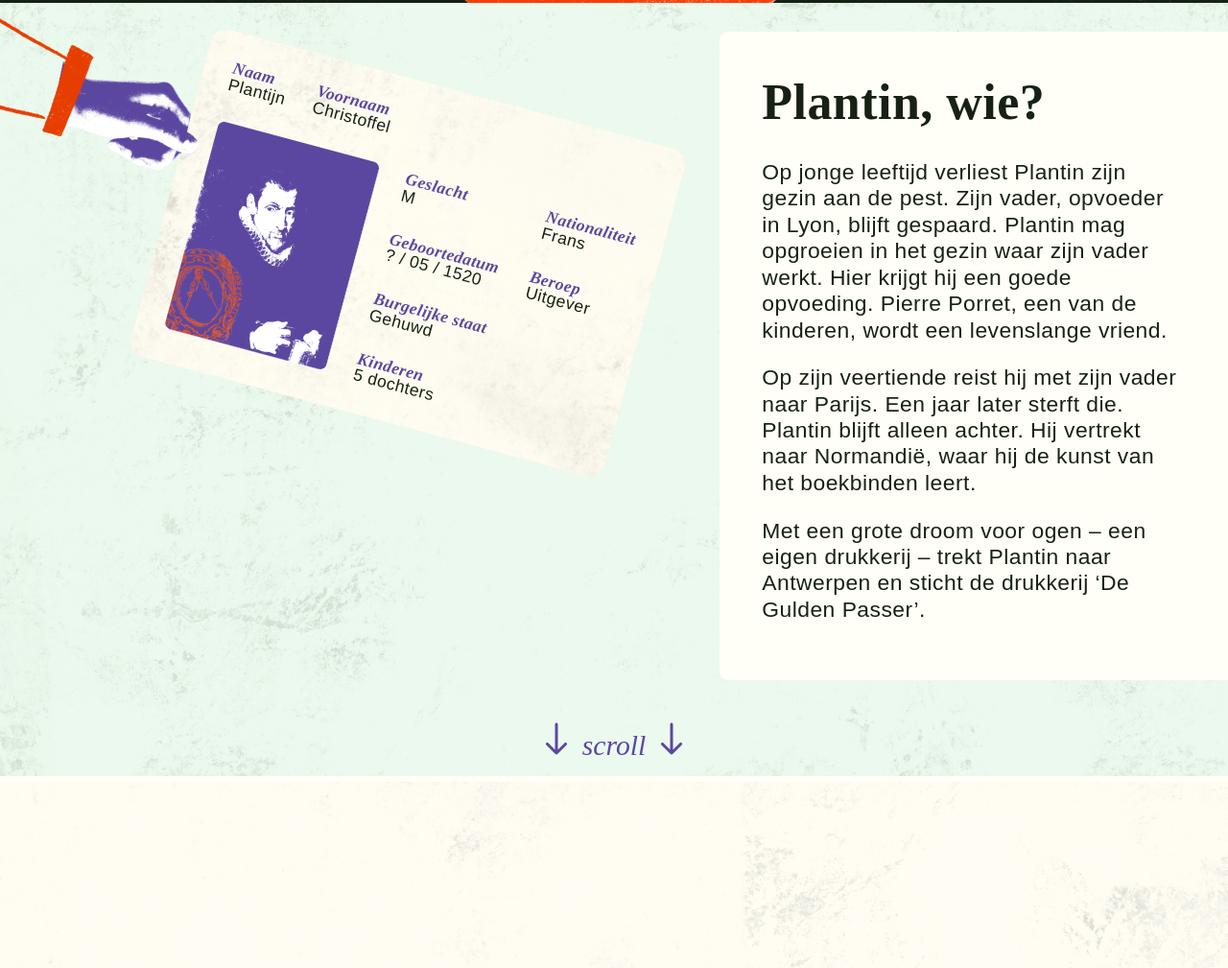
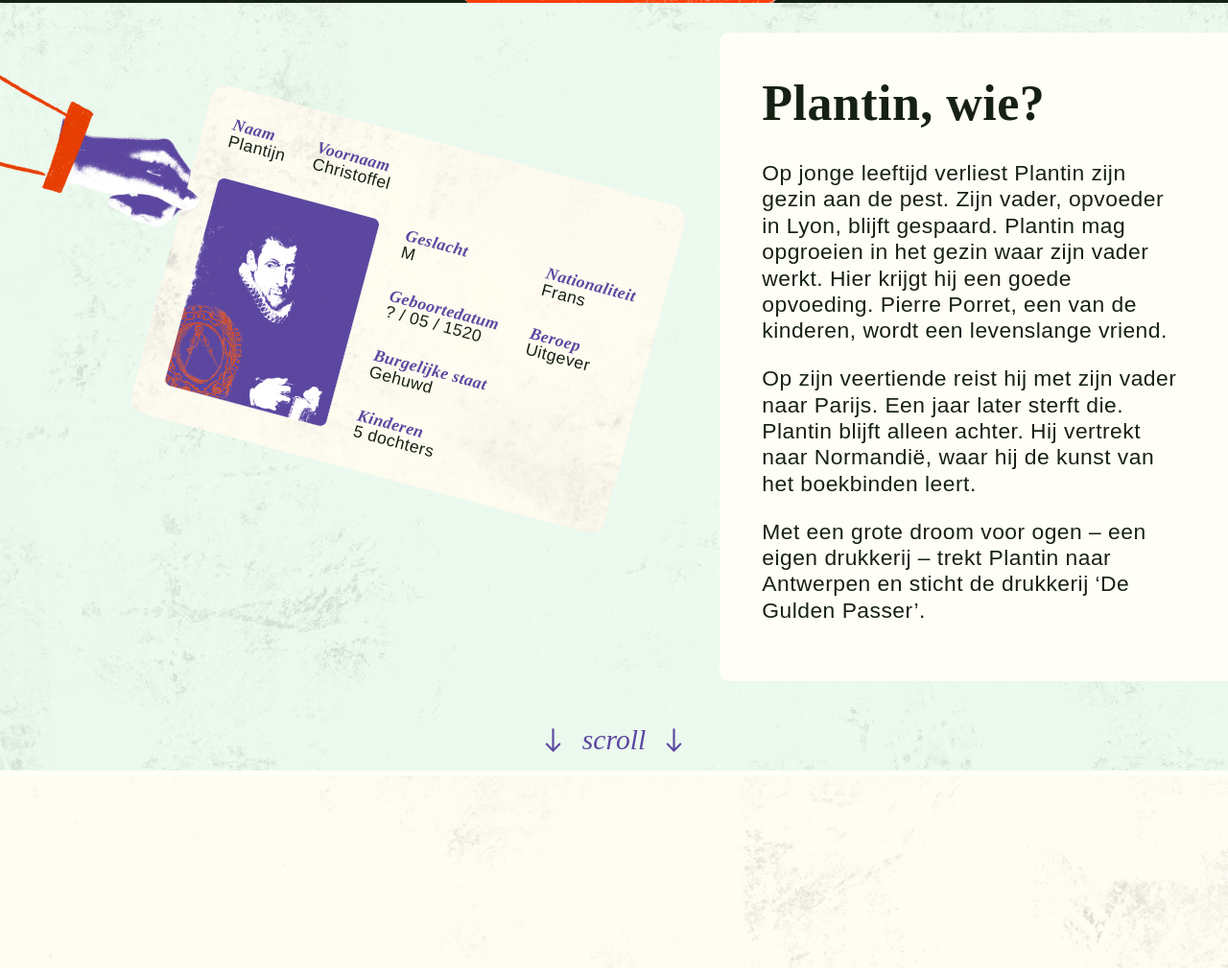
Before and after one commit to Jana-Elst/plantin, a website built with Vite: page index.html in a window 1280 px wide. Shown: the part 797-1806 px from the top of the page at 96% size. Built offline with nearby package versions, Linux system fonts and the light colour scheme; a web font is replaced by a local one.

Commit message:
intro responsive

```diff
--- a/src/css/intro.css
+++ b/src/css/intro.css
@@ -139,7 +139,7 @@
 
         transform: rotate(15deg);
         margin-left: -3rem;
-        margin-top: var(--sp-s);
+        margin-top: var(--sp-xl);
     }
 
     .id-card__container {
@@ -178,11 +178,11 @@
     display: none;
 }
 
-@media (min-width: 48rem) {
+@media (min-width: 57rem) {
     .intro {
         display: grid;
-        grid-template-columns: 1fr 1fr;
-        grid-template-rows: max-content min-content;
+        grid-template-columns: 1fr 1.5fr;
+        grid-template-rows: 1fr min-content;
         align-items: start;
     }
 
@@ -192,6 +192,7 @@
         border-radius: var(--rnrn);
         margin: var(--sp-s);
         margin-right: 0;
+        align-self: center;
     }
 
     .intro__btn {
@@ -202,11 +203,18 @@
 
         grid-column: 1 / 3;
         color: var(--color-purple);
+
+        position: relative;
     }
 
     .intro__btn::before, .intro__btn::after {
-        content: url("/src/assets/arrow-scroll.svg");
+        content: "";
+        background-image: url("/src/assets/arrow-scroll.svg");
         padding: var(--sp-2xs);
+        background-repeat: no-repeat;
+        background-size: var(--fs--1);
+        background-position: center;
+        padding: var(--sp-s);
     }
 }
 
@@ -215,3 +223,25 @@
         grid-template-columns: 45rem 1fr;
     }
 }
+
+@media (min-width: 57rem) and (orientation: portrait) {
+    .intro {
+        grid-template-rows: 1fr min-content 1fr;
+        grid-template-columns: 1fr;
+        align-items: center;
+    }
+
+    .intro__img {
+        grid-row: 2;
+    }
+
+    .intro__text {
+        grid-row: 3;
+        margin: var(--sp-xl);
+    }
+
+    .intro__btn {
+        grid-row: 4;
+        align-self: end;
+    }
+}
--- a/src/css/style.css
+++ b/src/css/style.css
@@ -440,20 +440,6 @@ body {
   margin-top: var(--sp-2xs);
 }
 
-/*---------- intro ----------*/
-.intro {
-  background-image: var(--bg-blue-15);
-}
-
-.intro__text {
-  padding: var(--sp-m) var(--sp-m);
-  padding-bottom: var(--sp-l);
-}
-
-.intro__btn {
-  display: none;
-}
-
 /*---------- paintings ----------*/
 .paintings__list {
   display: grid;
```
